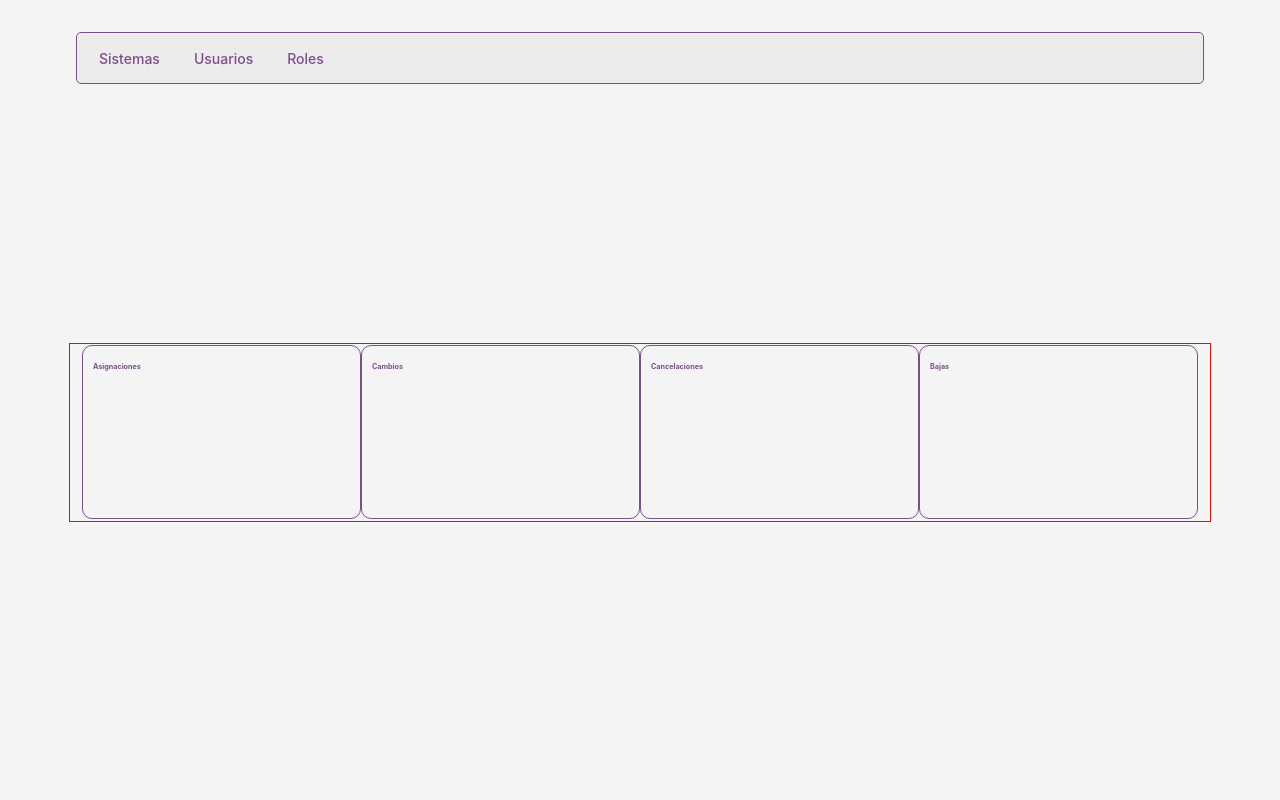
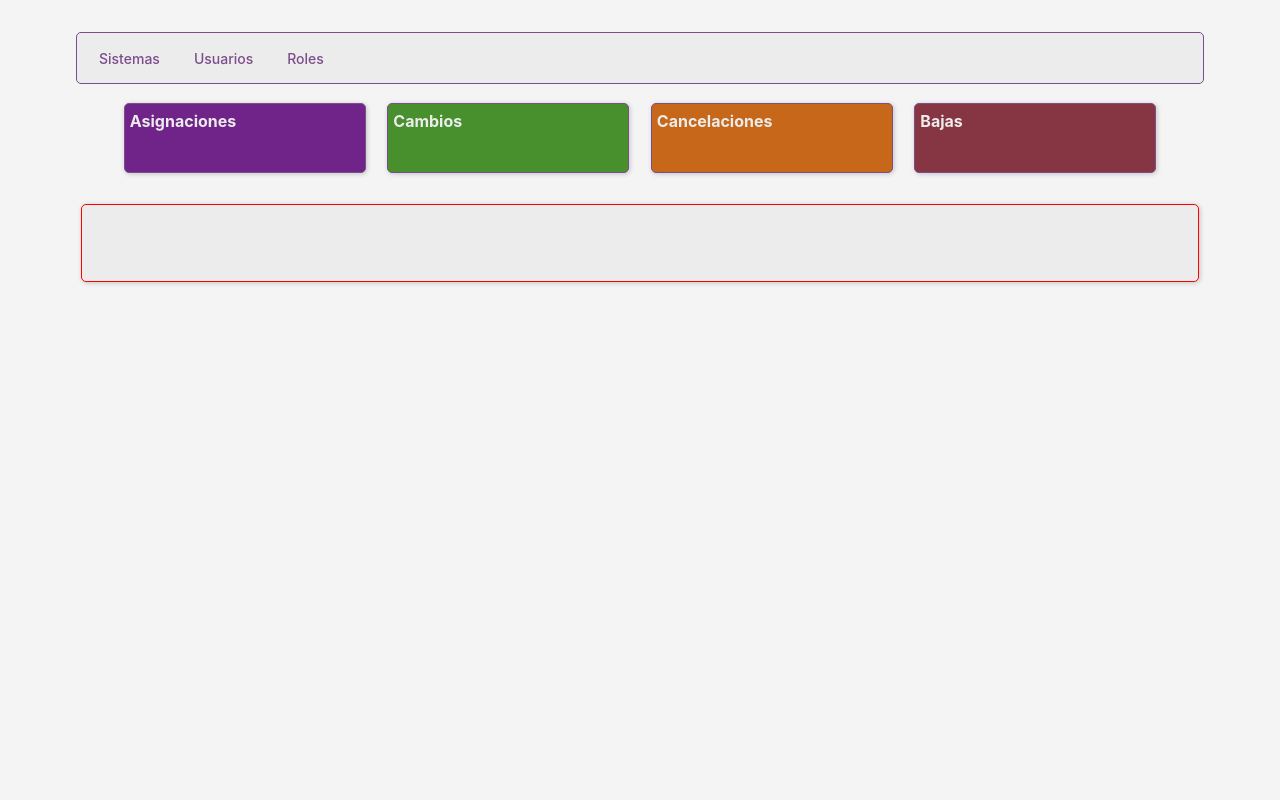
Before and after one commit to DominicTwo/AsignacionEquipos, a PHP site: page /sistemas_view/index.php in a window 1280 px wide. Run offline with PHP 8.4, Linux system fonts and the light colour scheme.

Commit message:
Index uodate v.3

```diff
--- a/sistemas_view/index.php
+++ b/sistemas_view/index.php
@@ -14,20 +14,17 @@
 </head>
 
 <body>
-
-    <?php  ?>
-
-     <main class="main-cards-sistemas">
+    <section class="main-cards-sistemas">
 
         <div class="card-content asignacion-card">
             <h2 class="title-card title-asignaciones">Asignaciones</h2>
         </div>
 
-        <div class="card-content cambios-card">
+        <div class="card-content cambio-card">
             <h2 class="title-card title-asignaciones">Cambios</h2>
         </div>
 
-        <div class="card-content cancelaciones-card">
+        <div class="card-content cancelacion-card">
             <h2 class="title-card title-asignaciones">Cancelaciones</h2>
         </div>
 
@@ -35,7 +32,19 @@
             <h2 class="title-card title-asignaciones">Bajas</h2>
         </div>
 
-    </main>
+    </section>
+
+    <section class="view-reports-sistemas">
+
+        <div class="report-info">
+            <h2 class="title-card title-reports">Reportes de Asignaciones
+
+            </h2>
+        </div>
+    </section>
+
+
+
 </body>
 
 </html>
--- a/src/css/navBar.css
+++ b/src/css/navBar.css
@@ -15,10 +15,10 @@ body{
   line-height: 1.5;
   color: #222;
 
-  min-height: 100vh;
   display: flex;
   align-items: center;
   flex-direction: column;
+  justify-content: flex-start;
   scroll-behavior: smooth;
 }
 
--- a/src/css/sistemas/index.css
+++ b/src/css/sistemas/index.css
@@ -1,3 +1,12 @@
+
+:root {
+  --asignacion: #702489;
+  --cambio: #488f2d;
+  --cancelacion: #c76719;
+  --baja: #863543;
+}
+
+
 body {
   flex-direction: column;
   padding: 20px;
@@ -7,43 +16,62 @@ body {
 }
 
 .main-cards-sistemas {
-  height: 20%;
-  width: 90%;
+  height: auto;
+  min-width: 85%;
+  width: auto;
+  margin: 1%;
 
   display: flex;
   justify-content: center;
   align-items: center;
 
   padding: 1%;
-  margin: auto;
-
-  border: 1px solid red;
-
 }
 
 .title-card {
-  font-size: .45rem;
-  color: var(--color1);
+  font-size: 1rem;
+  color: var(--color4);
+  margin: 0;
 }
 
 .card-content {
-  width: 100%;
+  width: 24%;
   height: 100%;;
-
+  padding: 1%;
+  margin: 1%;
   border: 1px solid#7c4d8b;
 
-  padding: 10px;
-  border-radius: 10px;
+  padding: .5%;
+  border-radius: 5px;
+
+  box-shadow: 1px 1px 5px rgba(0, 0, 0, 0.2);
 }
 
 .asignacion-card {
+  background-color: var(--asignacion);
 }
 
 .cambio-card{
+  background-color: var(--cambio);
 }
 
 .cancelacion-card{
+  background-color:var(--cancelacion);
 }
 
 .bajas-card{
+  background-color: var(--baja);
 }
+
+.view-reports-sistemas{
+  width: 90%;
+  margin: 1%;
+  height: auto;
+  min-height: 10%;
+
+  border-radius: 5px;
+
+  background-color: var(--color4);
+  border: 1px solid red;
+  box-shadow: 1px 1px 5px rgba(0, 0, 0, 0.2);
+}
```
